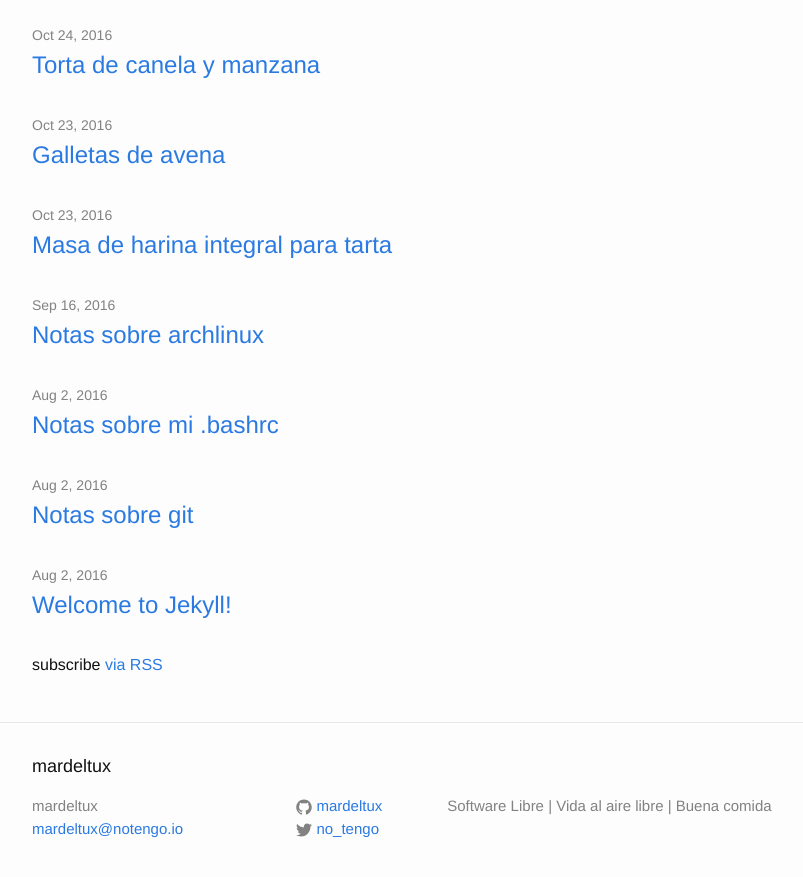
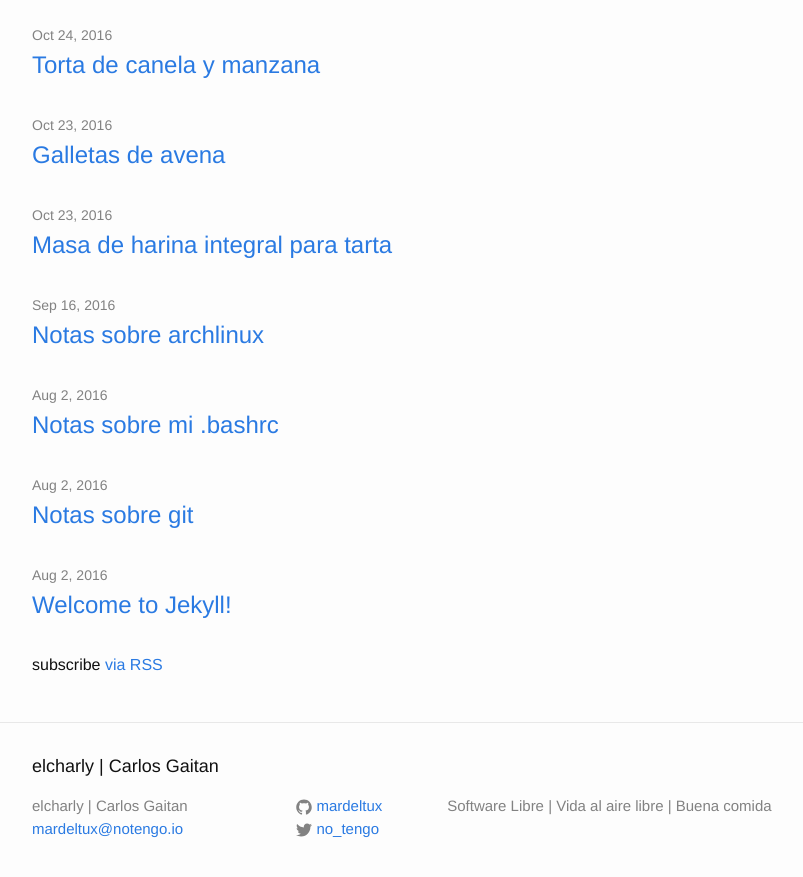
Before and after one commit to mardeltux/mardeltux.github.io, a Jekyll site: the page built from index.html, in a window 1280 px wide and 900 px high, scrolled down 744 px. Shown: the top 877 px of the window, without its empty margins (238-1041 px from the left). Built offline with Jekyll 4.4.1, drawn with Linux system fonts in a browser that asks for light colours; some of the changed text lies outside the part shown.

Commit message:
Changing mardeltux to carlos-gaitan

```diff
--- a/_config.yml
+++ b/_config.yml
@@ -6,12 +6,12 @@
 # 'jekyll serve'. If you change this file, please restart the server process.
 
 # Site settings
-title: mardeltux
+title: elcharly | Carlos Gaitan
 email: mardeltux@notengo.io
 description: > # this means to ignore newlines until "baseurl:"
   Software Libre | Vida al aire libre | Buena comida
 baseurl: "" # the subpath of your site, e.g. /blog
-url: "http://mardeltux.github.io" # the base hostname & protocol for your site
+url: "http://carlos-gaitan.github.io" # the base hostname & protocol for your site
 twitter_username: no_tengo
 github_username:  mardeltux
 
```
